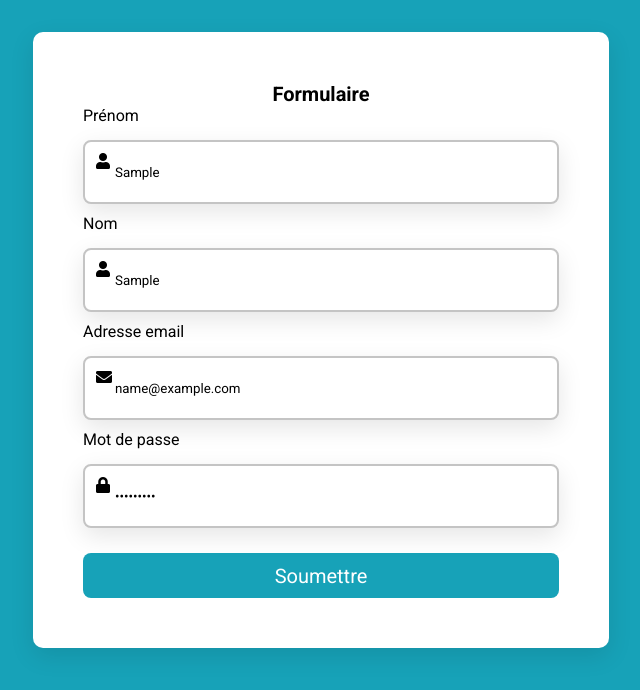
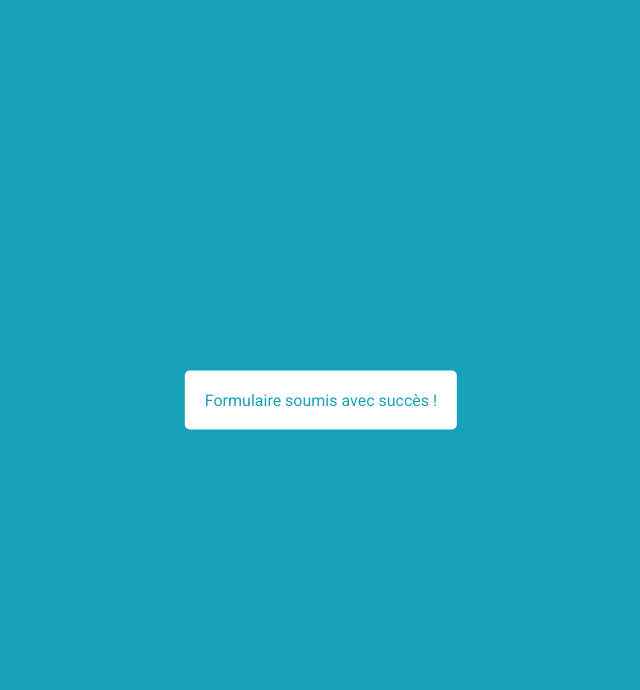
Before and after one commit to Mame05/brief1_JS, a plain HTML site: page index.html in a window 1280 px wide. Both pictures are taken after typing "Sample", "Sample", "name@example.com", "Sample123" into the empty fields and a click on the button "Soumettre". Shown: the whole page, without its empty margins (319-959 px from the left). Drawn offline with Linux system fonts and the light colour scheme.

Commit message:
implémentation de la fonctionnalité affichage du message de succée aprés validation de tous les champs

```diff
--- a/form.js
+++ b/form.js
@@ -173,4 +173,12 @@ const validateInputs = () => {
         }else{
             setSuccess(password);
         }
+
+        // Vérifier si tous les champs sont valides pour afficher un message de succès
+        if (isValidPrenom(prenomValue) && isValidNom(nomValue) && isValidEmail(emailValue) && (passwordValue)) {
+        // Masquer le formulaire
+        document.getElementById('container').style.display = 'none';
+        // Afficher le message de succès
+        document.getElementById('messageSucces').style.display = 'block';
+    }
 };
--- a/index.html
+++ b/index.html
@@ -8,7 +8,7 @@
     <title>Simple Formulaire</title>
 </head>
 <body>
-    <div class="container">
+    <div class="container" id="container">
         <form id="form" action="" method="post">
             <h4>Formulaire</h4>
             <div>
@@ -46,6 +46,11 @@
             <button type="submit" id="submit">Soumettre</button>
         </form>
     </div>
+    <div class="messageSucces" id="messageSucces">
+        <div class="message-content">
+            Formulaire soumis avec succès !
+        </div>
+    </div>
     <script src="form.js" ></script>
 </body>
 </html>
--- a/style.css
+++ b/style.css
@@ -93,6 +93,21 @@ button{
 button:hover{
    opacity: 0.8;
 }
+.messageSucces{
+    position: fixed;
+    top: 50%;
+    left: 50%;
+    transform: translate(-50%, -50%);
+    background-color: #fff;
+    color: #17a2b8;
+    padding: 20px;
+    border-radius: 5px;
+    text-align: center;
+    display: none; /* Masqué par défaut */
+}
+.message-content {
+    margin: 0 auto; /* Centre le contenu horizontalement */
+}
 @media(max-width:425px){
     form{
         padding: 20px;
```
